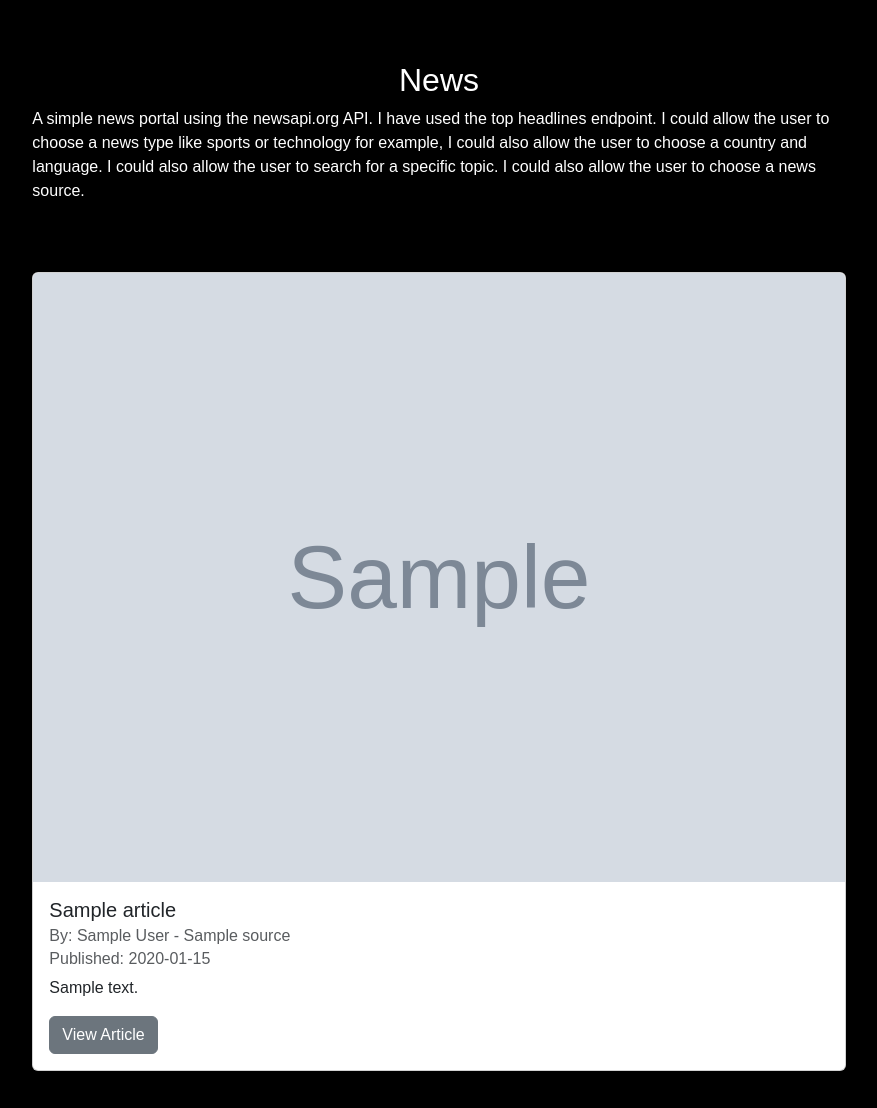
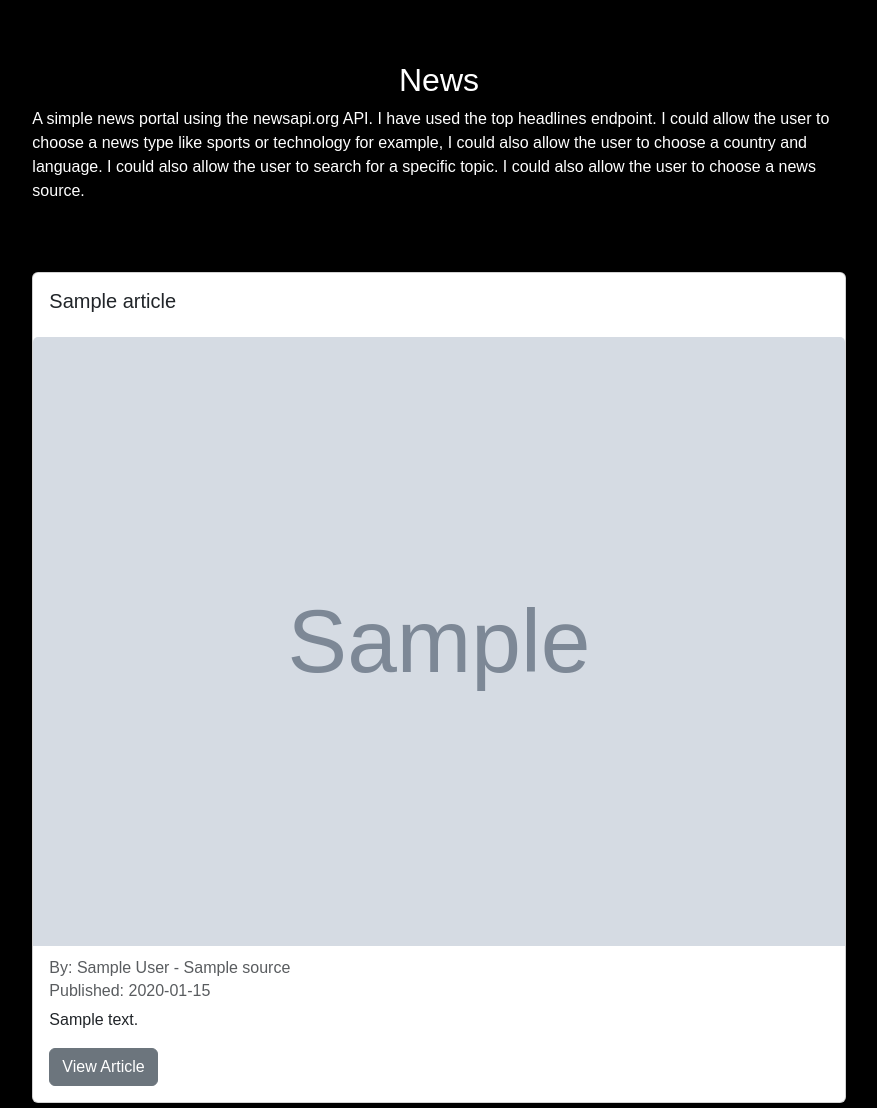
Before and after one commit to WayneBruton/flaskPersonal, a Flask app: template website/templates/news.html in a window 1280 px wide. Shown: the part 56-1164 px from the top of the page, without its empty margins (201-1078 px from the left). Before the commit the page ends 1127 px from the top, so only its background shows below. Run offline with Flask 3, Linux system fonts and the light colour scheme; the template is opened without the code that fills it: most values are stand-ins (such as "Sample title", 1, 10 or a date in 2020); grey boxes marked "Sample" are stand-in pictures; parts of the project's set-up code (start-up, migrations or seed data) failed here and were passed over; some libraries are stand-ins or nearby versions.

Commit message:
2023/09/30G

```diff
--- a/website/templates/news.html
+++ b/website/templates/news.html
@@ -20,9 +20,12 @@
 			<br><br>
 			{% for article in top_headlines %}
 			<div class="card" style="width: 100%; margin: 5px 0px;">
+				<div class="card-body">
+					<h5 class="card-title">{{ article.title}}</h5>
+				</div>
 				<img src="{{article.urlToImage}}" class="card-img-top" alt="urlToImage">
 				<div class="card-body">
-					<h5 class="card-title">{{ article.title}}</h5>
+					<!--					<h5 class="card-title">{{ article.title}}</h5>-->
 					<h6 class="card-subtitle mb-2 text-body-secondary">By: {{ article.author }} -
 						{{article.source['name']}}</h6>
 					<h6 class="card-subtitle mb-2 text-body-secondary">Published: {{article.publishedAt[:10] }}</h6>
```
